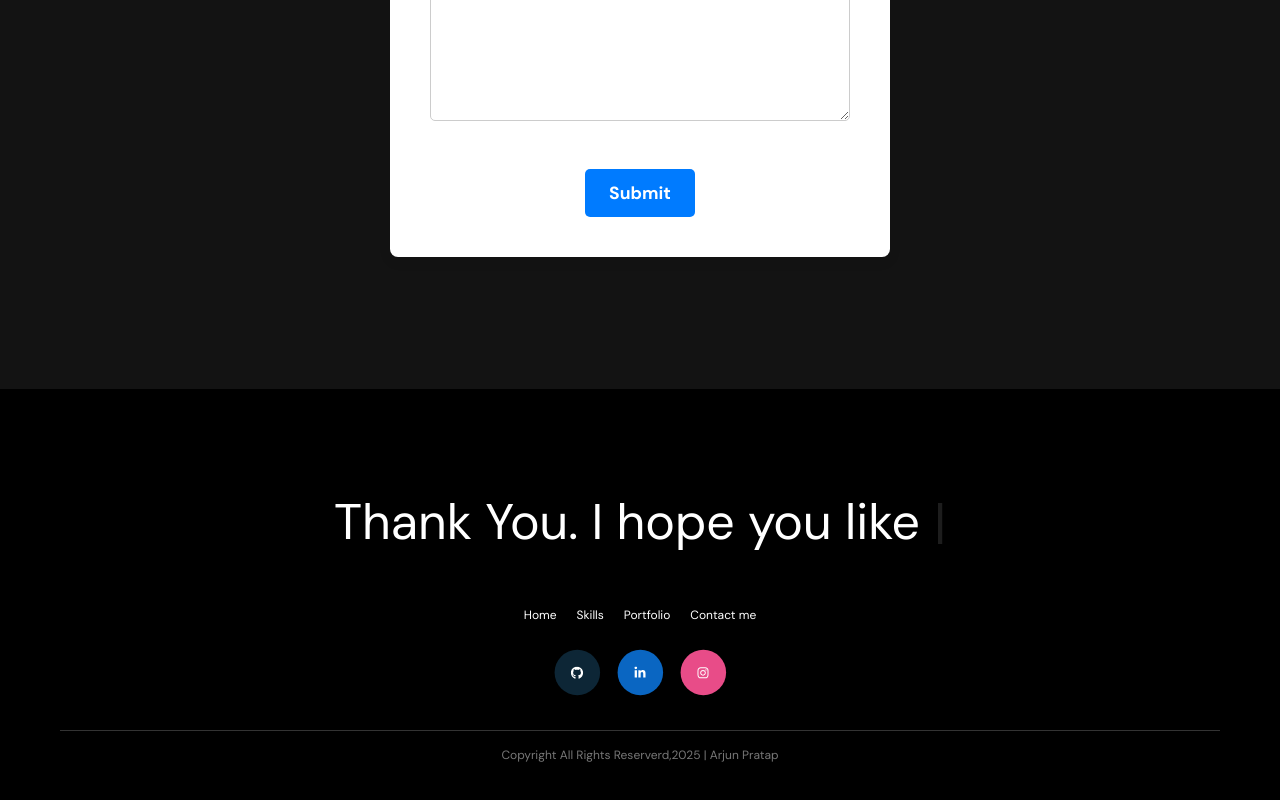
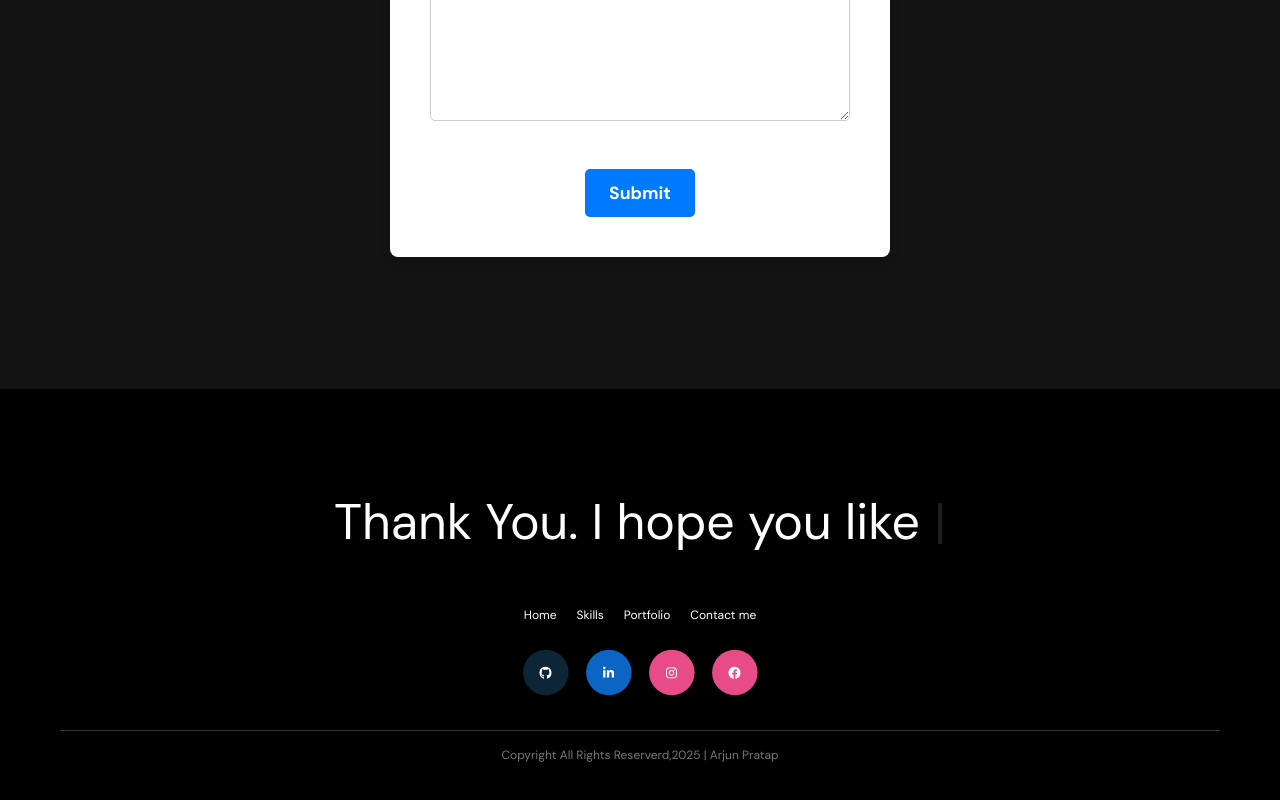
Before and after one commit to arjunprratap05/Portfolio, a React (Create React App) app: page / in a window 1280 px wide. Shown: the part 5042-5842 px from the top of the page. Built offline with nearby package versions, Linux system fonts and the light colour scheme; no server answers; the HTML template or start-up script is replaced by a standard one.

Commit message:
Initial commit

```diff
--- a/src/components/footer/index.jsx
+++ b/src/components/footer/index.jsx
@@ -1,5 +1,5 @@
 import React from "react";
-import { FaYoutube, FaGithub, FaLinkedinIn, FaInstagram } from "react-icons/fa";
+import { FaYoutube, FaGithub, FaLinkedinIn, FaInstagram ,FaFacebook} from "react-icons/fa";
 import Typewriter from "typewriter-effect";
 import Section from "../shared/section";
 import SocialIcon from "./social-icon";
@@ -76,6 +76,11 @@ const Footer = () => {
                         icon={<FaInstagram />}
                         link="https://www.instagram.com/arjun.prratap05/"
                     />
+                    <SocialIcon
+                        color="#E84C88"
+                        icon={<FaFacebook />}
+                        link="https://www.facebook.com/arjun.prratap05/"
+                    />
                 </div>
                 <div className="bottom-bar">
                     <div className="copyright-text">
```
